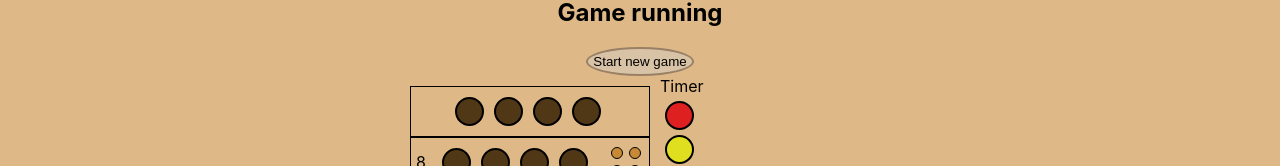
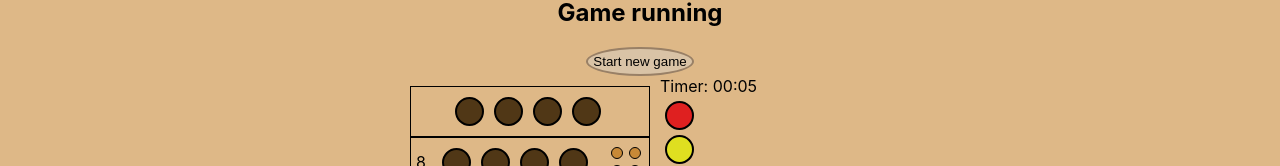
Before and after one commit to Radivis/combinatio, a React (Create React App) app: page / in a window 1280 px wide. Shown: the part 122-288 px from the top of the page. Built offline with nearby package versions, Linux system fonts and the light colour scheme.

Commit message:
Implemented game timer

```diff
--- a/src/components/Game/Game.tsx
+++ b/src/components/Game/Game.tsx
@@ -1,4 +1,4 @@
-import { useState, useEffect, useCallback } from "react";
+import { useState, useEffect, useCallback, useRef } from "react";
 import { numPinsPerRow, gameStates, holeHue, holeLightness, holeSaturation } from "../../constants";
 
 import GameRow from "../GameRow/GameRow";
@@ -6,6 +6,7 @@ import SolutionRow from "../SolutionRow/SolutionRow";
 import Color from "../../util/Color";
 import Colors from "../../util/Colors";
 import ColorBuckets from "../ColorBuckets/ColorBuckets";
+import Timer from "../Timer/Timer";
 import { range } from "../../util/range";
 
 import './Game.css';
@@ -17,12 +18,8 @@ interface gameProps {
     baseColorsDataString: colorsDataString;
 }
 
-// Idea: Game mode where a number of rows is automatically filled and evaluated
-
 const Game = (props: gameProps) => {
     const { numRows, baseColorsDataString } = props;
-
-    console.log('baseColorsDataString', baseColorsDataString);
 
     const holeColor = Color.makeHsl(holeHue, holeSaturation, holeLightness);
 
@@ -34,6 +31,7 @@ const Game = (props: gameProps) => {
     const [solutionColors, setSolutionColors] = useState([...defaultStartColorArray]);
     const [gameState, setGameState] = useState(gameStates[0]);
     const [shouldClearBoard, setShouldClearBoard] = useState(false);
+    const [timerSeconds, setTimerSeconds] = useState(0);
 
     const generateSolutionColors = useCallback((): Colors => {
         const baseColors: Colors = Colors.deserialize(baseColorsDataString);
@@ -49,6 +47,7 @@ const Game = (props: gameProps) => {
         setSolutionColors(generateSolutionColors());
         setActiveRowIndex(1);
         setShouldClearBoard(true);
+        setTimerSeconds(0);
     };
 
     // Generate the solutionColors in a useEffect, so that they don't change after each re-render!
@@ -56,6 +55,17 @@ const Game = (props: gameProps) => {
         const _solutionColors = generateSolutionColors();
         setSolutionColors(_solutionColors);
     }, [baseColorsDataString, generateSolutionColors]);
+
+    useEffect(() => {
+        // Start game timer
+        const timer = setInterval(() => {
+            setTimerSeconds((prevTimerSeconds) => prevTimerSeconds + 1)
+        }, 1000);
+        // Stop timer once the game has finished
+        if (gameState !== gameStates[0]) clearInterval(timer);
+        // Clear the timer
+        return () => clearInterval(timer);
+    }, [gameState]);
 
     console.log('Game.tsx solution colors: ', solutionColors);
 
@@ -90,7 +100,7 @@ const Game = (props: gameProps) => {
             </div>
             <div className="side-panel">
                 <div>
-                    Timer
+                    <Timer seconds={timerSeconds} />
                 </div>
                 <div>
                     <ColorBuckets baseColorsDataString={baseColorsDataString} />
--- /dev/null
+++ b/src/components/Timer/Timer.tsx
@@ -0,0 +1,20 @@
+interface timerProps {
+    seconds: number
+}
+
+const pad = (value: number): string => {
+    return value < 10 ? '0'+value : value.toString();
+}
+
+const Timer = (props: timerProps) => {
+    const { seconds } = props;
+
+    const minuteCount = Math.floor(seconds / 60);
+    const secondCount = seconds % 60;
+
+    return <div>
+        Timer: {`${pad(minuteCount)}:${pad(secondCount)}`}
+    </div>
+}
+
+export default Timer;
```
